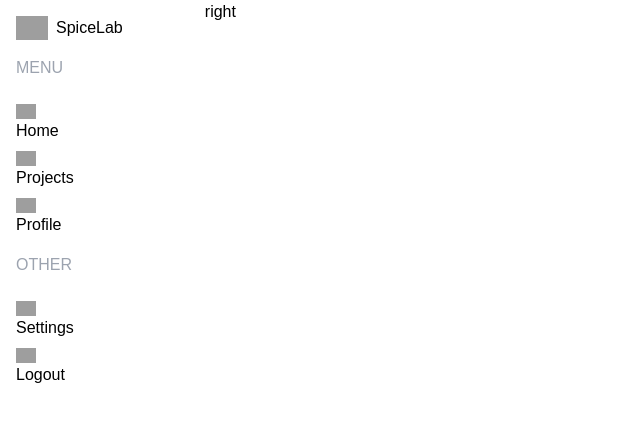
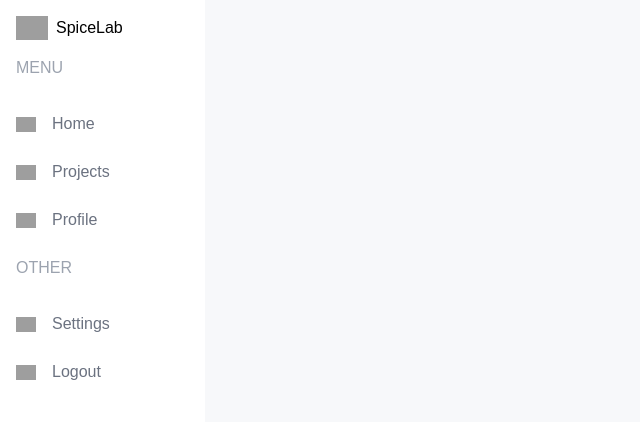
Before and after one commit to SpiceGears/spiceapps, a Next.js app: page /dashboard/home in a window 1280 px wide. Shown: the top 422 px of the page, without its empty margins (0-640 px from the left). Built offline with nearby package versions, Linux system fonts and the light colour scheme; grey boxes are pictures that could not be loaded.

Commit message:
finished sidebar

```diff
--- a/src/app/dashboard/layout.tsx
+++ b/src/app/dashboard/layout.tsx
@@ -1,6 +1,7 @@
 import Image from "next/image";
 import Link from "next/link";
 import Menu from "../../components/Menu";
+import Navbar from "../../components/Navbar";
 
 export default function DashboardLayout({
     children,
@@ -16,7 +17,10 @@ export default function DashboardLayout({
                 </Link>
                 <Menu/>
             </div>
-            <div className="w-[86%] md:w-[92%] lg:w-[84%] xl:w[86%]">right</div>
+            <div className="w-[86%] md:w-[92%] lg:w-[84%] xl:w[86%] bg-[#F7F8FA] overflow-scroll">
+                <Navbar/>
+                {children}
+            </div>
         </div>
     );
 }
--- a/src/components/Menu.tsx
+++ b/src/components/Menu.tsx
@@ -40,9 +40,9 @@ export default function Menu() {
                 <div className="flex flex-col gap-2" key={i.title}>
                     <span className="hidden lg:block text-gray-400 font-light my-4">{i.title}</span>
                     {i.items.map((item) => (
-                        <Link href={item.href} key={item.label}>
+                        <Link href={item.href} key={item.label} className="flex items-center justify-center lg:justify-start gap-4 text-gray-500 py-2">
                             <Image src="/icon.ico" alt="Logo" width={20} height={20} />
-                            <span>{item.label}</span>
+                            <span className="hidden lg:block">{item.label}</span>
                         </Link>
                     ))}
                 </div>
--- a/src/components/Navbar.tsx
+++ b/src/components/Navbar.tsx
@@ -0,0 +1,8 @@
+export default function Navbar(){
+    return (
+        <div className="flex items-center justify-between p-4">
+            <div className="hidden md:flex"></div>
+            <div className=""></div>
+        </div>
+    );
+}
```
